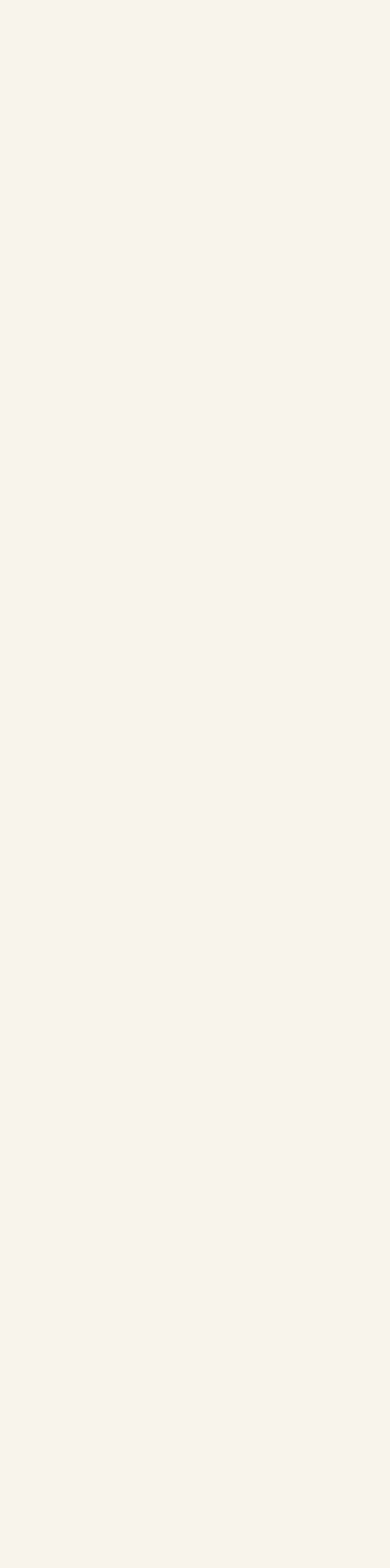
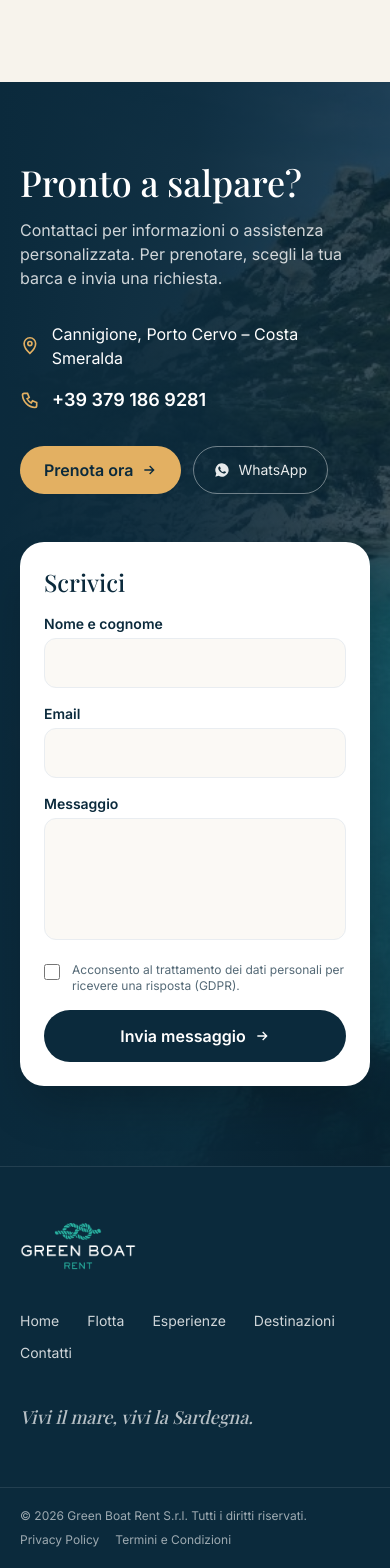
Before and after one commit to chaabat/GreenBoatRent, an Angular app: page / in a window 390 px wide. Shown: the part 6131-7699 px from the top of the page. Before the commit the page ends 6213 px from the top, so only its background shows below. Built offline with nearby package versions, Linux system fonts and the light colour scheme; a web font is replaced by a local one.

Commit message:
contact us and footer

```diff
--- a/src/app/app.html
+++ b/src/app/app.html
@@ -2,3 +2,4 @@
 <main>
   <router-outlet />
 </main>
+<app-footer />
--- a/src/app/app.ts
+++ b/src/app/app.ts
@@ -1,10 +1,11 @@
 import { Component } from '@angular/core';
 import { RouterOutlet } from '@angular/router';
 import { Header } from './layout/header/header';
+import { Footer } from './layout/footer/footer';
 
 @Component({
   selector: 'app-root',
-  imports: [RouterOutlet, Header],
+  imports: [RouterOutlet, Header, Footer],
   templateUrl: './app.html',
   styleUrl: './app.css'
 })
--- a/src/app/layout/footer/footer.html
+++ b/src/app/layout/footer/footer.html
@@ -1 +1,27 @@
-<p>footer works!</p>
+<footer class="border-t border-white/10 bg-navy text-white/80">
+  <div class="mx-auto grid max-w-7xl gap-10 px-5 py-14 md:grid-cols-[1.2fr_2fr_1.2fr] md:items-center lg:px-8">
+    <a routerLink="/" class="block">
+      <img src="images/logo-white.png" alt="Green Boat Rent" class="h-12 w-auto">
+    </a>
+
+    <ul class="flex flex-wrap gap-x-7 gap-y-3 text-sm md:justify-center">
+      @for (l of links; track l.path) {
+        <li><a [routerLink]="l.path" class="transition hover:text-gold">{{ l.label }}</a></li>
+      }
+    </ul>
+
+    <p class="font-serif text-lg italic text-white/70 md:text-right">
+      Vivi il mare, vivi la Sardegna.
+    </p>
+  </div>
+
+  <div class="border-t border-white/10">
+    <div class="mx-auto flex max-w-7xl flex-col gap-2 px-5 py-5 text-xs text-white/60 sm:flex-row sm:justify-between lg:px-8">
+      <span>© {{ year }} Green Boat Rent S.r.l. Tutti i diritti riservati.</span>
+      <span class="flex gap-4">
+        <a href="#" class="hover:text-white">Privacy Policy</a>
+        <a href="#" class="hover:text-white">Termini e Condizioni</a>
+      </span>
+    </div>
+  </div>
+</footer>
--- a/src/app/layout/footer/footer.ts
+++ b/src/app/layout/footer/footer.ts
@@ -1,9 +1,18 @@
 import { Component } from '@angular/core';
+import { RouterLink } from '@angular/router';
 
 @Component({
-  imports: [],
   selector: 'app-footer',
-  styleUrl: './footer.css',
-  templateUrl: './footer.html',
+  imports: [RouterLink],
+  templateUrl: './footer.html'
 })
-export class Footer {}
+export class Footer {
+  year = new Date().getFullYear();
+  links = [
+    { label: 'Home', path: '/' },
+    { label: 'Flotta', path: '/flotta' },
+    { label: 'Esperienze', path: '/esperienze' },
+    { label: 'Destinazioni', path: '/destinazioni' },
+    { label: 'Contatti', path: '/contatti' }
+  ];
+}
--- a/src/app/pages/home/home.html
+++ b/src/app/pages/home/home.html
@@ -140,3 +140,95 @@
     }
   </div>
 </section>
+
+
+
+<!-- CONTACT CTA -->
+<section class="relative overflow-hidden bg-navy">
+  <img src="images/spots/arcipelago.jpg" alt="" class="absolute inset-0 h-full w-full object-cover opacity-40">
+  <div class="absolute inset-0 bg-gradient-to-r from-navy via-navy/85 to-navy/40"></div>
+
+  <div class="relative mx-auto grid max-w-7xl gap-12 px-5 py-20 lg:grid-cols-2 lg:px-8 lg:py-24">
+    <!-- Left -->
+    <div class="text-white">
+      <h2 class="font-serif text-4xl sm:text-5xl">Pronto a salpare?</h2>
+      <p class="mt-4 max-w-md text-white/80">
+        Contattaci per informazioni o assistenza personalizzata.
+        Per prenotare, scegli la tua barca e invia una richiesta.
+      </p>
+
+      <ul class="mt-8 space-y-4">
+        <li class="flex items-center gap-3">
+          <svg width="20" height="20" viewBox="0 0 24 24" fill="none" stroke="#E3B062" stroke-width="2" aria-hidden="true"><path d="M12 21s-7-6.2-7-12a7 7 0 0 1 14 0c0 5.8-7 12-7 12z"/><circle cx="12" cy="9" r="2.5"/></svg>
+          Cannigione, Porto Cervo – Costa Smeralda
+        </li>
+        <li class="flex items-center gap-3">
+          <svg width="20" height="20" viewBox="0 0 24 24" fill="none" stroke="#E3B062" stroke-width="2" aria-hidden="true"><path d="M5 4h4l2 5-2.5 1.5a11 11 0 0 0 5 5L15 13l5 2v4a2 2 0 0 1-2 2A16 16 0 0 1 3 6a2 2 0 0 1 2-2"/></svg>
+          <a href="tel:+393791869281" class="text-lg font-semibold hover:text-gold">+39 379 186 9281</a>
+        </li>
+      </ul>
+
+      <div class="mt-8 flex flex-wrap gap-3">
+        <a routerLink="/flotta"
+           class="inline-flex items-center gap-2 rounded-full bg-gold px-6 py-3 font-semibold text-navy transition hover:bg-gold-dark">
+          Prenota ora
+          <svg width="16" height="16" viewBox="0 0 24 24" fill="none" stroke="currentColor" stroke-width="2" aria-hidden="true"><path d="M5 12h14M13 6l6 6-6 6"/></svg>
+        </a>
+        <a href="https://wa.me/393791869281" target="_blank" rel="noopener"
+           class="inline-flex items-center gap-2 rounded-full border border-white/40 px-5 py-3 text-sm text-white/90 transition hover:border-white">
+          <svg width="16" height="16" viewBox="0 0 24 24" fill="currentColor" aria-hidden="true"><path d="M12 2a10 10 0 0 0-8.6 15.1L2 22l5-1.3A10 10 0 1 0 12 2m5.3 14.2c-.2.6-1.3 1.2-1.8 1.2-.5.1-1 .1-3.3-.8-2.8-1.1-4.5-4-4.7-4.2-.1-.2-1.1-1.5-1.1-2.9s.7-2 1-2.3c.2-.3.5-.3.7-.3h.5c.2 0 .4 0 .6.5l.8 2c.1.2.1.3 0 .5l-.3.5-.4.4c-.1.1-.3.3-.1.6.2.3.8 1.3 1.7 2.1 1.2 1 2.1 1.3 2.4 1.5.3.1.5.1.6-.1l.9-1c.2-.3.4-.2.7-.1l1.9.9c.3.1.5.2.5.3.1.2.1.7-.1 1.2"/></svg>
+          WhatsApp
+        </a>
+      </div>
+    </div>
+
+    <!-- Right: form -->
+    <div class="rounded-3xl bg-white p-6 shadow-2xl sm:p-8">
+      @if (contactSent()) {
+        <div class="flex h-full flex-col items-center justify-center py-10 text-center">
+          <span class="flex h-16 w-16 items-center justify-center rounded-full bg-sand">
+            <svg width="30" height="30" viewBox="0 0 24 24" fill="none" stroke="#0B2A3C" stroke-width="2.5" aria-hidden="true"><path d="M5 12l4 4 10-10"/></svg>
+          </span>
+          <h3 class="mt-4 font-serif text-2xl text-navy">Messaggio inviato</h3>
+          <p class="mt-2 text-sm text-navy/70">Ti risponderemo il prima possibile.</p>
+          <button type="button" (click)="contactSent.set(false)" class="mt-6 text-sm font-semibold text-ocean hover:underline">
+            Invia un altro messaggio
+          </button>
+        </div>
+      } @else {
+        <form (submit)="sendContact($event)" class="space-y-4">
+          <h3 class="font-serif text-2xl text-navy">Scrivici</h3>
+
+          <label class="block">
+            <span class="mb-1 block text-sm font-semibold text-navy">Nome e cognome</span>
+            <input name="name" type="text" required
+                   class="w-full rounded-xl border border-mist bg-sand/50 px-4 py-3 text-navy outline-none transition focus:border-ocean focus:bg-white">
+          </label>
+
+          <label class="block">
+            <span class="mb-1 block text-sm font-semibold text-navy">Email</span>
+            <input name="email" type="email" required
+                   class="w-full rounded-xl border border-mist bg-sand/50 px-4 py-3 text-navy outline-none transition focus:border-ocean focus:bg-white">
+          </label>
+
+          <label class="block">
+            <span class="mb-1 block text-sm font-semibold text-navy">Messaggio</span>
+            <textarea name="message" rows="4" required
+                      class="w-full resize-none rounded-xl border border-mist bg-sand/50 px-4 py-3 text-navy outline-none transition focus:border-ocean focus:bg-white"></textarea>
+          </label>
+
+          <label class="flex items-start gap-3 text-xs text-navy/70">
+            <input type="checkbox" required class="mt-0.5 h-4 w-4 shrink-0 accent-navy">
+            Acconsento al trattamento dei dati personali per ricevere una risposta (GDPR).
+          </label>
+
+          <button type="submit"
+                  class="flex w-full items-center justify-center gap-2 rounded-full bg-navy py-3.5 font-semibold text-white transition hover:bg-ocean">
+            Invia messaggio
+            <svg width="16" height="16" viewBox="0 0 24 24" fill="none" stroke="currentColor" stroke-width="2" aria-hidden="true"><path d="M5 12h14M13 6l6 6-6 6"/></svg>
+          </button>
+        </form>
+      }
+    </div>
+  </div>
+</section>
--- a/src/app/pages/home/home.ts
+++ b/src/app/pages/home/home.ts
@@ -1,9 +1,10 @@
-import { Component } from '@angular/core';
+import { Component, signal  } from '@angular/core';
 import { RouterLink } from '@angular/router';
 import { SearchBar } from '../../shared/search-bar/search-bar';
 import { BoatCard } from '../../shared/boat-card/boat-card';
 import { BOATS } from '../../core/data/boats';
 import { DESTINATIONS } from '../../core/data/destinations';
+
 
 @Component({
   selector: 'app-home',
@@ -20,4 +21,13 @@ export class Home {
     { title: 'Sicurezza e comfort', icon: 'M12 3l8 3v6c0 4.5-3.4 8.3-8 9-4.6-.7-8-4.5-8-9V6zM8.5 12l2.5 2.5 4.5-5' },
     { title: 'Pagamento con carta', icon: 'M3 6h18v12H3zM3 10h18M7 15h4' }
   ];
+
+    contactSent = signal(false);
+
+  sendContact(e: Event) {
+    e.preventDefault();
+    // Firebase will be connected here later
+    this.contactSent.set(true);
+    (e.target as HTMLFormElement).reset();
+  }
 }
```
